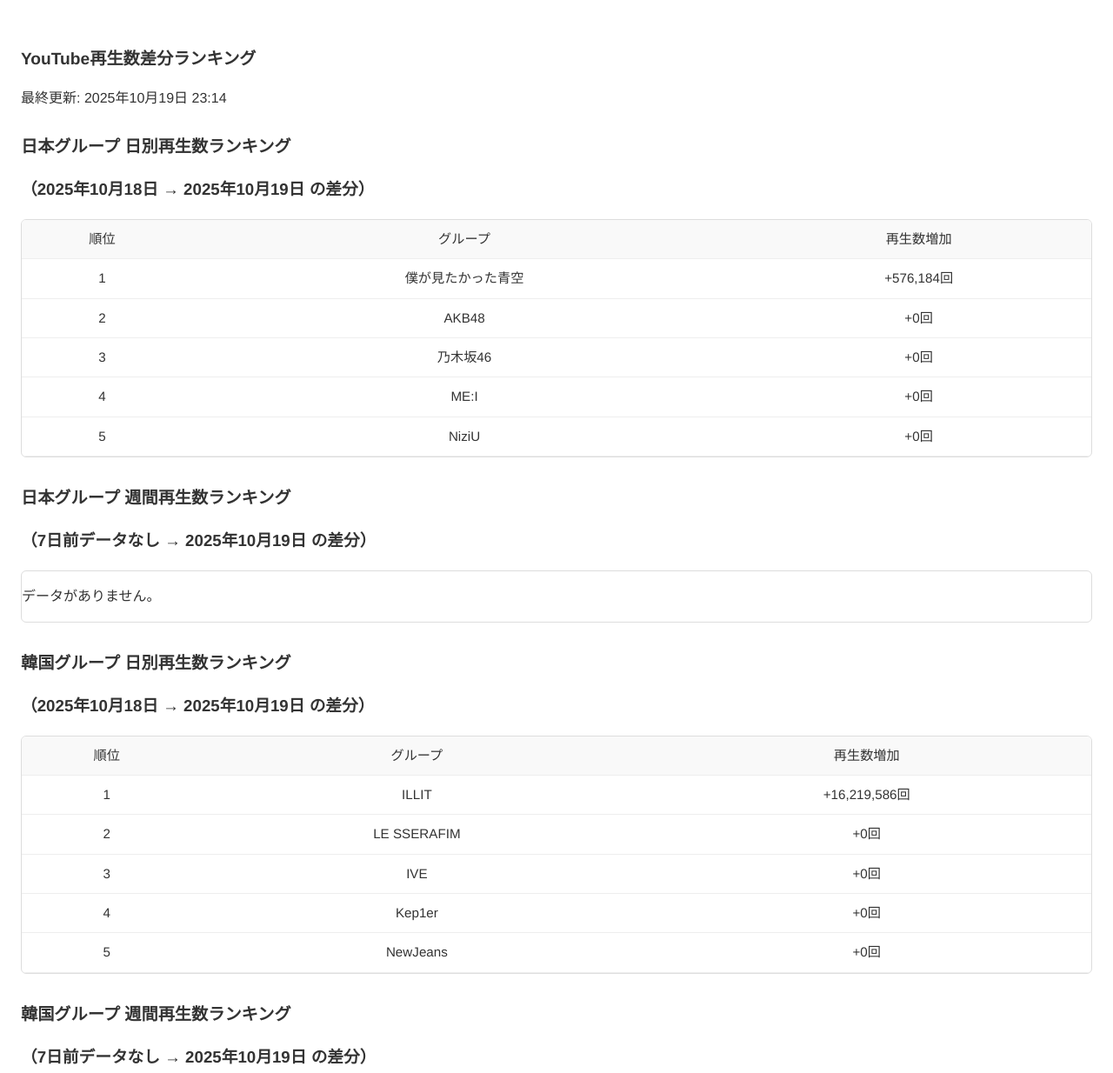
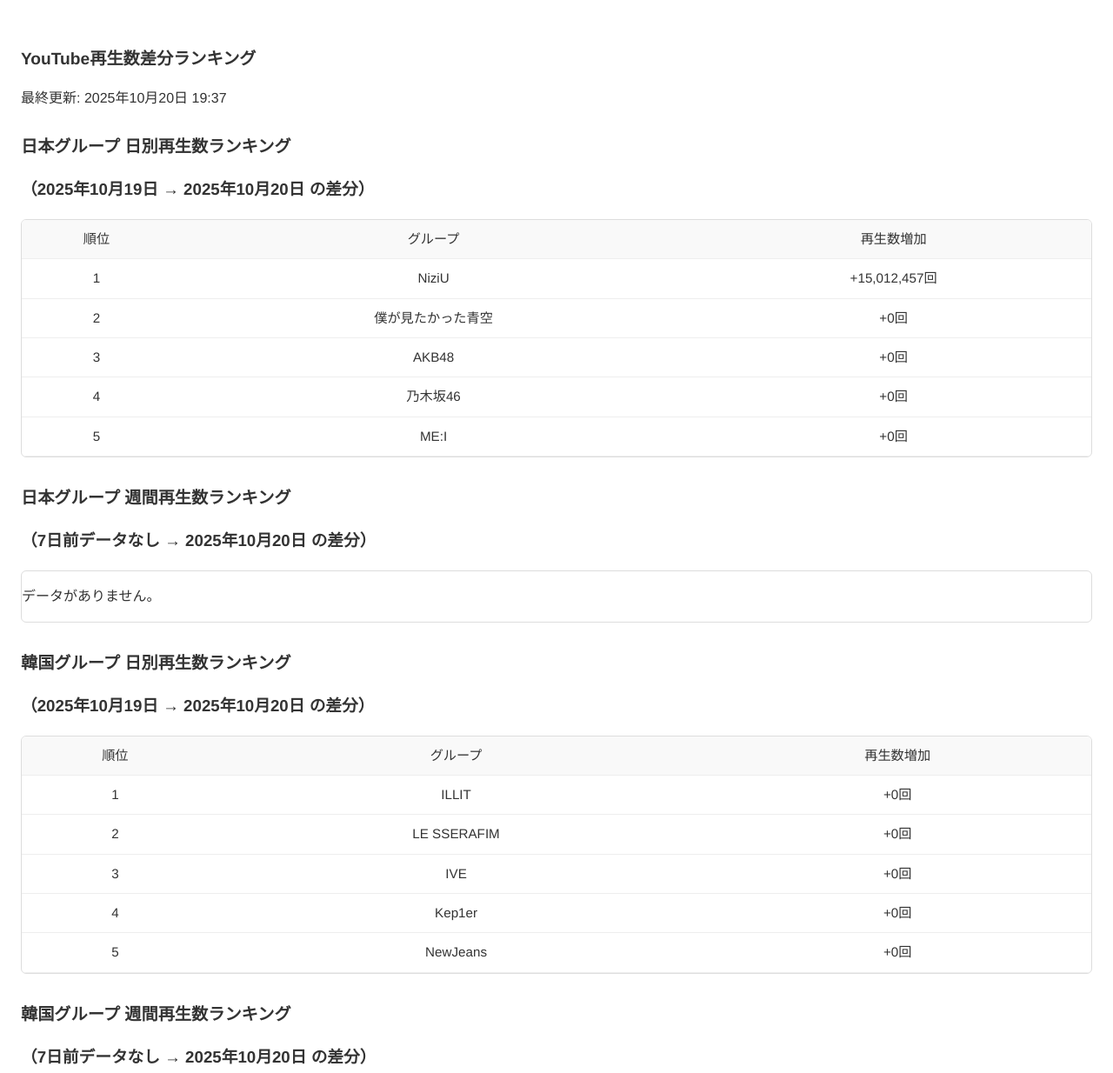
Before and after one commit to yuuki05182/youtube-diff-ranking, a plain HTML site: page index.html in a window 1280 px wide. Shown: the top 1234 px of the page at 87% size. Drawn offline with Linux system fonts and the light colour scheme.

Commit message:
微調整

```diff
--- a/index.html
+++ b/index.html
@@ -70,28 +70,28 @@
     </head>
     <body>
         <h1>YouTube再生数差分ランキング</h1>
-        <p>最終更新: 2025年10月19日 23:14</p>
+        <p>最終更新: 2025年10月20日 19:37</p>
 
         <h2>日本グループ 日別再生数ランキング</h2>
-        <h3>（2025年10月18日 → 2025年10月19日 の差分）</h3>
+        <h3>（2025年10月19日 → 2025年10月20日 の差分）</h3>
         <div class="table-container">
-            <table><tr><th>順位</th><th>グループ</th><th>再生数増加</th></tr><tr><td>1</td><td>僕が見たかった青空</td><td>+576,184回</td></tr><tr><td>2</td><td>AKB48</td><td>+0回</td></tr><tr><td>3</td><td>乃木坂46</td><td>+0回</td></tr><tr><td>4</td><td>ME:I</td><td>+0回</td></tr><tr><td>5</td><td>NiziU</td><td>+0回</td></tr></table>
+            <table><tr><th>順位</th><th>グループ</th><th>再生数増加</th></tr><tr><td>1</td><td>NiziU</td><td>+15,012,457回</td></tr><tr><td>2</td><td>僕が見たかった青空</td><td>+0回</td></tr><tr><td>3</td><td>AKB48</td><td>+0回</td></tr><tr><td>4</td><td>乃木坂46</td><td>+0回</td></tr><tr><td>5</td><td>ME:I</td><td>+0回</td></tr></table>
         </div>
 
         <h2>日本グループ 週間再生数ランキング</h2>
-        <h3>（7日前データなし → 2025年10月19日 の差分）</h3>
+        <h3>（7日前データなし → 2025年10月20日 の差分）</h3>
         <div class="table-container">
             <p>データがありません。</p>
         </div>
 
         <h2>韓国グループ 日別再生数ランキング</h2>
-        <h3>（2025年10月18日 → 2025年10月19日 の差分）</h3>
+        <h3>（2025年10月19日 → 2025年10月20日 の差分）</h3>
         <div class="table-container">
-            <table><tr><th>順位</th><th>グループ</th><th>再生数増加</th></tr><tr><td>1</td><td>ILLIT</td><td>+16,219,586回</td></tr><tr><td>2</td><td>LE SSERAFIM</td><td>+0回</td></tr><tr><td>3</td><td>IVE</td><td>+0回</td></tr><tr><td>4</td><td>Kep1er</td><td>+0回</td></tr><tr><td>5</td><td>NewJeans</td><td>+0回</td></tr></table>
+            <table><tr><th>順位</th><th>グループ</th><th>再生数増加</th></tr><tr><td>1</td><td>ILLIT</td><td>+0回</td></tr><tr><td>2</td><td>LE SSERAFIM</td><td>+0回</td></tr><tr><td>3</td><td>IVE</td><td>+0回</td></tr><tr><td>4</td><td>Kep1er</td><td>+0回</td></tr><tr><td>5</td><td>NewJeans</td><td>+0回</td></tr></table>
         </div>
 
         <h2>韓国グループ 週間再生数ランキング</h2>
-        <h3>（7日前データなし → 2025年10月19日 の差分）</h3>
+        <h3>（7日前データなし → 2025年10月20日 の差分）</h3>
         <div class="table-container">
             <p>データがありません。</p>
         </div>
--- a/youtube_stats.csv
+++ b/youtube_stats.csv
@@ -1,3 +1,4 @@
 timestamp,僕が見たかった青空,AKB48,乃木坂46,NiziU,ME:I,ILLIT,IVE,LE SSERAFIM,Kep1er,NewJeans
 2025-10-18T22:06,49302145,2472960561,1594418695,1499016514,445562373,1553927017,3675344241,4677833918,1099112623,4724945439
 2025-10-19T23:14,49878329,2472960561,1594418695,1499016514,445562373,1570146603,3675344241,4677833918,1099112623,4724945439
+2025-10-20T19:37,49878329,2472960561,1594418695,1514028971,445562373,1570146603,3675344241,4677833918,1099112623,4724945439
```
